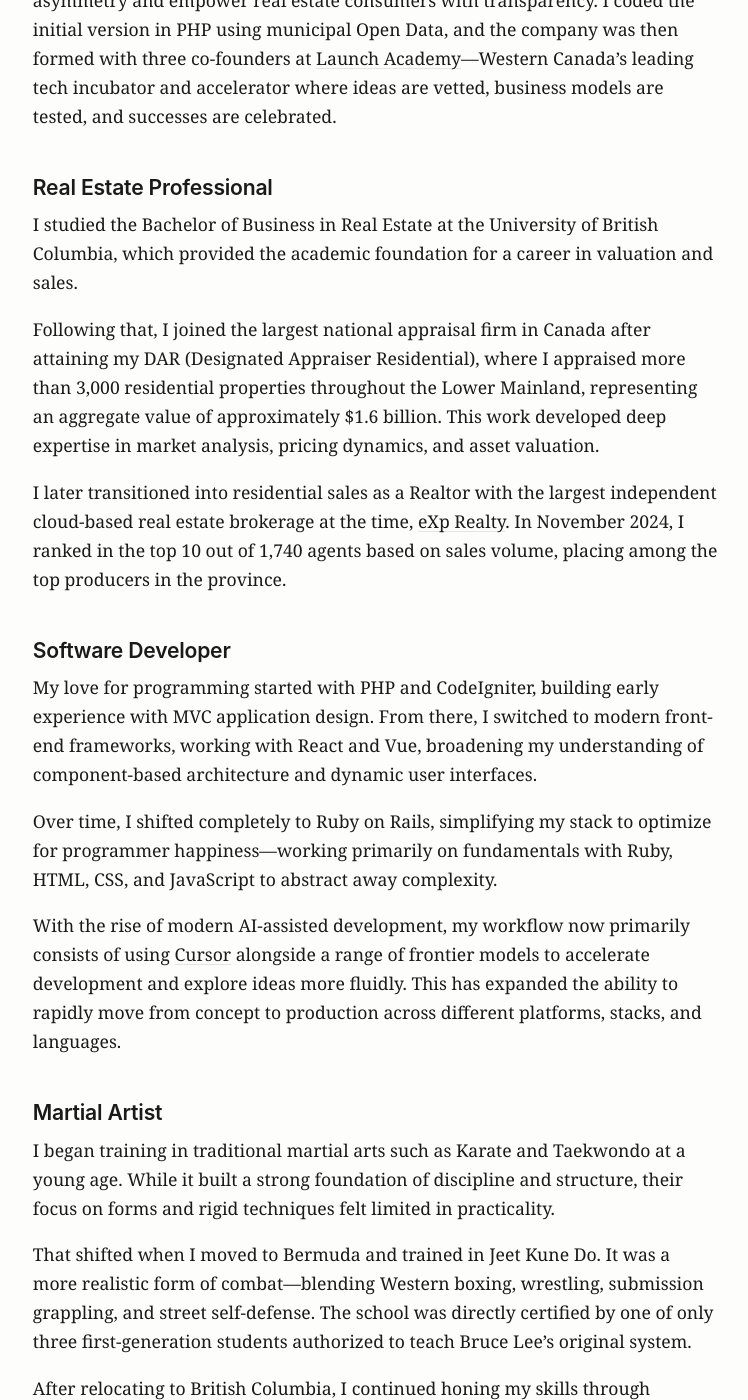
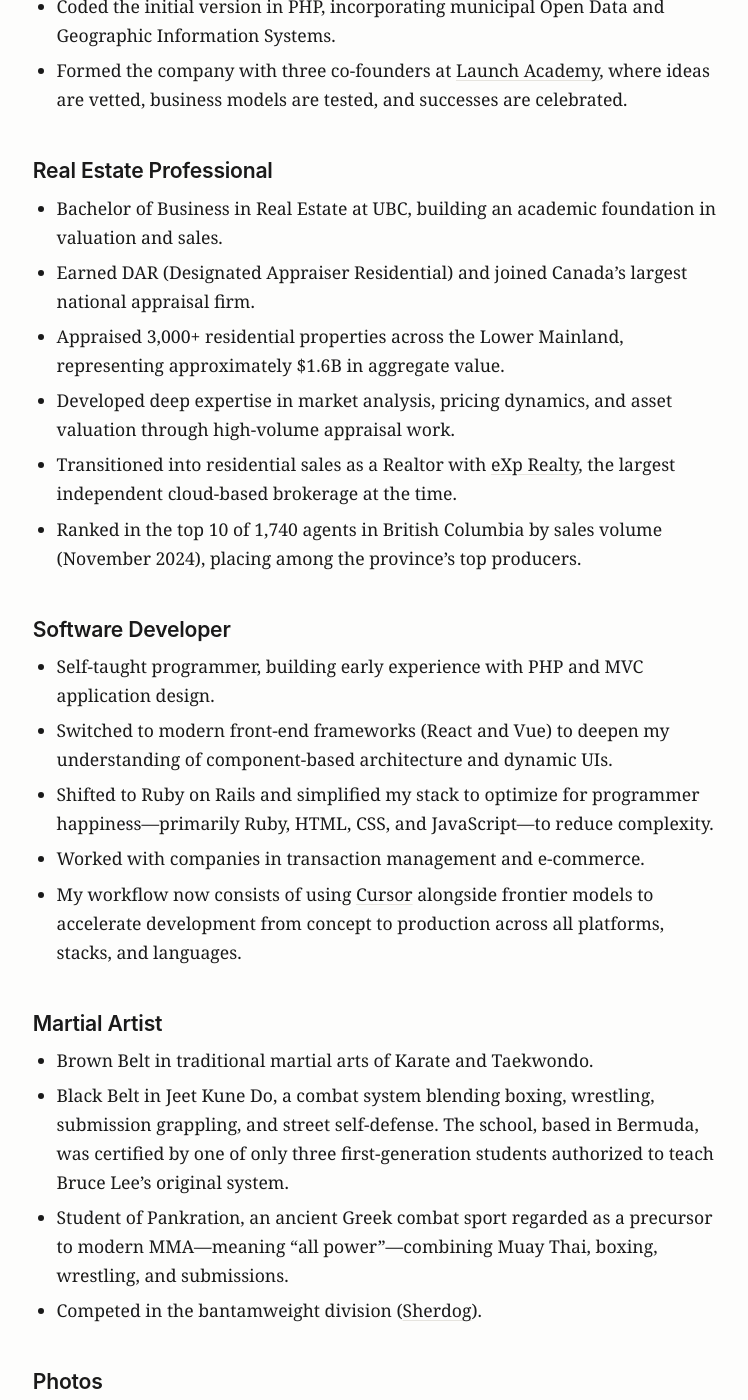
Before and after one commit to adamnaamani/adamnaamani, a Jekyll site: the page built from pages/about.md, in a window 1280 px wide and 1400 px high, scrolled down 526 px. Shown: the whole window, without its empty margins (264-1012 px from the left). Built offline with Jekyll 4.4.1, drawn with Linux system fonts in a browser that asks for light colours; some of the changed text lies outside the part shown.

Commit message:
About: tighten bullets and fix grammar
Co-authored-by: Cursor <cursoragent@cursor.com>

```diff
--- a/pages/about.md
+++ b/pages/about.md
@@ -11,29 +11,30 @@ title: About
 5. [Photos](#photos)
 
 ### Entrepreneur {#entrepreneur}
-In February 2023 I founded Resider Inc.—a real estate portal serving Greater Vancouver, Fraser Valley, and Chilliwack. It was created to remedy information asymmetry and empower real estate consumers with transparency. I coded the initial version in PHP using municipal Open Data, and the company was then formed with three co-founders at [Launch Academy](https://www.launchacademy.ca/)—Western Canada's leading tech incubator and accelerator where ideas are vetted, business models are tested, and successes are celebrated.
+- Founded Resider Inc. (February 2023), a real estate portal for British Columbia that remedied information asymmetry.
+- Coded the initial version in PHP, incorporating municipal Open Data and Geographic Information Systems.
+- Formed the company with three co-founders at [Launch Academy](https://www.launchacademy.ca/), where ideas are vetted, business models are tested, and successes are celebrated.
 
 ### Real Estate Professional {#real-estate-professional}
-I studied the Bachelor of Business in Real Estate at the University of British Columbia, which provided the academic foundation for a career in valuation and sales.
-
-Following that, I joined the largest national appraisal firm in Canada after attaining my DAR (Designated Appraiser Residential), where I appraised more than 3,000 residential properties throughout the Lower Mainland, representing an aggregate value of approximately $1.6 billion. This work developed deep expertise in market analysis, pricing dynamics, and asset valuation.
-
-I later transitioned into residential sales as a Realtor with the largest independent cloud-based real estate brokerage at the time, [eXp Realty](/the-virtual-world-of-exp-realty/). In November 2024, I ranked in the top 10 out of 1,740 agents based on sales volume, placing among the top producers in the province.
+- Bachelor of Business in Real Estate at UBC, building an academic foundation in valuation and sales.
+- Earned DAR (Designated Appraiser Residential) and joined Canada’s largest national appraisal firm.
+- Appraised 3,000+ residential properties across the Lower Mainland, representing approximately $1.6B in aggregate value.
+- Developed deep expertise in market analysis, pricing dynamics, and asset valuation through high-volume appraisal work.
+- Transitioned into residential sales as a Realtor with [eXp Realty](/the-virtual-world-of-exp-realty/), the largest independent cloud-based brokerage at the time.
+- Ranked in the top 10 of 1,740 agents in British Columbia by sales volume (November 2024), placing among the province’s top producers.
 
 ### Software Developer {#software-developer}
-My love for programming started with PHP and CodeIgniter, building early experience with MVC application design. From there, I switched to modern front-end frameworks, working with React and Vue, broadening my understanding of component-based architecture and dynamic user interfaces.
-
-Over time, I shifted completely to Ruby on Rails, simplifying my stack to optimize for programmer happiness—working primarily on fundamentals with Ruby, HTML, CSS, and JavaScript to abstract away complexity.
-
-With the rise of modern AI-assisted development, my workflow now primarily consists of using [Cursor](https://cursor.com/) alongside a range of frontier models to accelerate development and explore ideas more fluidly. This has expanded the ability to rapidly move from concept to production across different platforms, stacks, and languages.
+- Self-taught programmer, building early experience with PHP and MVC application design.
+- Switched to modern front-end frameworks (React and Vue) to deepen my understanding of component-based architecture and dynamic UIs.
+- Shifted to Ruby on Rails and simplified my stack to optimize for programmer happiness—primarily Ruby, HTML, CSS, and JavaScript—to reduce complexity.
+- Worked with companies in transaction management and e-commerce.
+- My workflow now consists of using [Cursor](https://cursor.com/) alongside frontier models to accelerate development from concept to production across all platforms, stacks, and languages.
 
 ### Martial Artist {#martial-artist}
-
-I began training in traditional martial arts such as Karate and Taekwondo at a young age. While it built a strong foundation of discipline and structure, their focus on forms and rigid techniques felt limited in practicality.
-
-That shifted when I moved to Bermuda and trained in Jeet Kune Do. It was a more realistic form of combat—blending Western boxing, wrestling, submission grappling, and street self-defense. The school was directly certified by one of only three first-generation students authorized to teach Bruce Lee’s original system.
-
-After relocating to British Columbia, I continued honing my skills through Pankration, an ancient Greek combat sport regarded as a precursor to modern Mixed Martial Arts. Meaning "all power," it combines striking and grappling disciplines of Muay Thai, boxing, wrestling, and submissions. I [competed](https://www.sherdog.com/fighter/Adam-Naamani-11434) in the bantamweight division.
+- Brown Belt in traditional martial arts of Karate and Taekwondo.
+- Black Belt in Jeet Kune Do, a combat system blending boxing, wrestling, submission grappling, and street self-defense. The school, based in Bermuda, was certified by one of only three first-generation students authorized to teach Bruce Lee’s original system.
+- Student of Pankration, an ancient Greek combat sport regarded as a precursor to modern MMA—meaning “all power”—combining Muay Thai, boxing, wrestling, and submissions.
+- Competed in the bantamweight division ([Sherdog](https://www.sherdog.com/fighter/Adam-Naamani-11434)).
 
 ### Photos {#photos}
 
```
